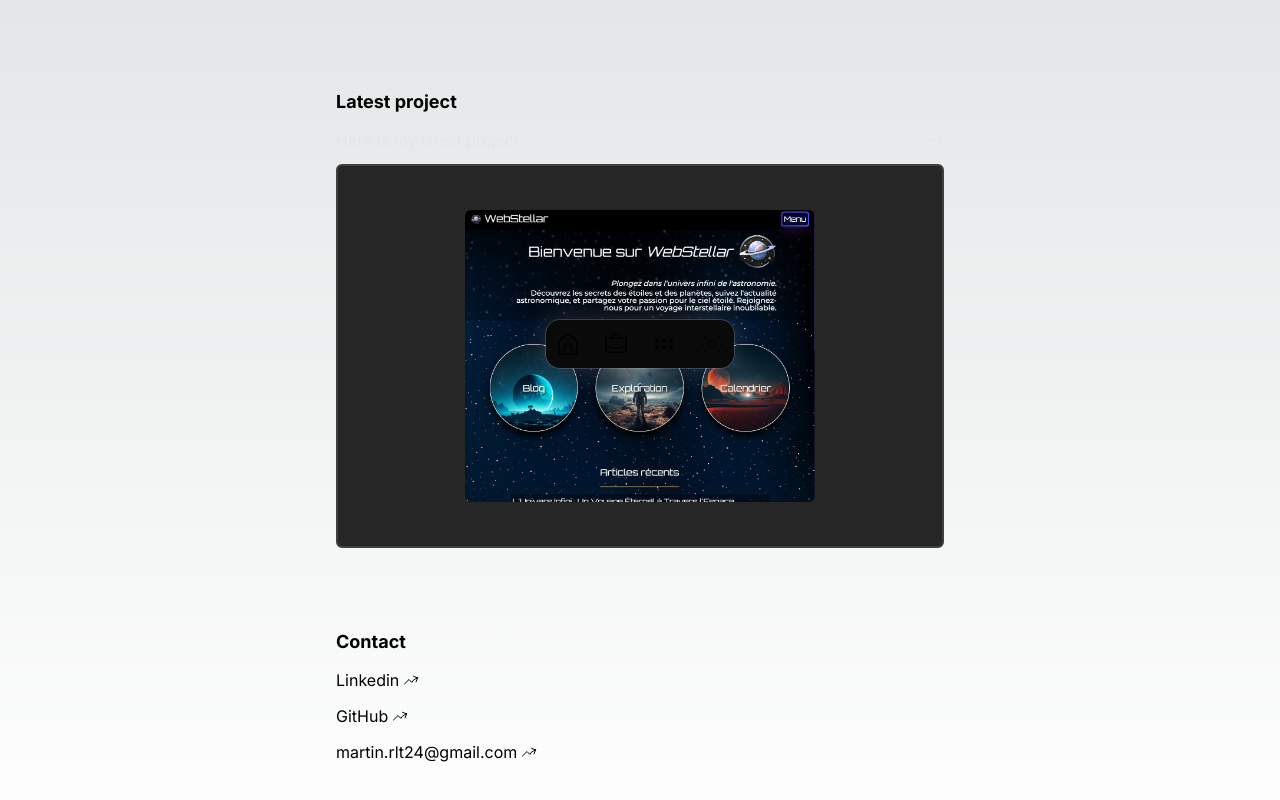
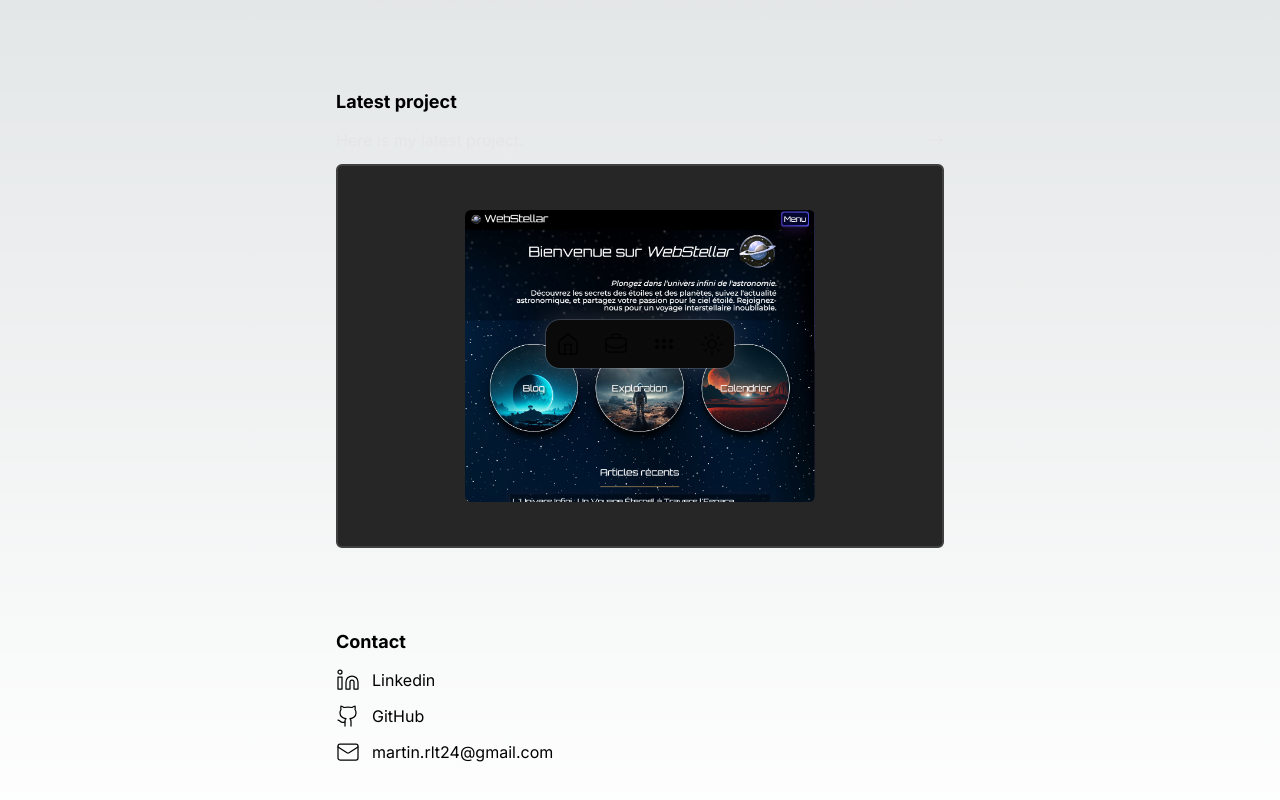
Before and after one commit to Martin-Rouault/NextJSPortfolio, a Next.js app: page / in a window 1280 px wide. Shown: the part 416-1216 px from the top of the page. Built offline with nearby package versions, Linux system fonts and the light colour scheme.

Commit message:
Update metadata description and about section text

```diff
--- a/app/layout.tsx
+++ b/app/layout.tsx
@@ -9,7 +9,7 @@ const inter = Inter({ subsets: ["latin"] });
 export const metadata: Metadata = {
   title: "Martin's Portfolio",
   description:
-    "I'm Martin, a web developper from Paris. I love building cool and minimalist UIs. I'm passionate about interfaces, design and providing the best experience.",
+    "Hi! I'm Martin, a web developper from Paris. I love building cool and minimalist UIs. I'm passionate about interfaces, design and providing the best experience.",
 };
 
 export default function RootLayout({
--- a/app/ui/home/about/about.tsx
+++ b/app/ui/home/about/about.tsx
@@ -4,7 +4,7 @@ export default function About() {
       <div>
         <h2 className="text-lg font-bold ">About me</h2>
         <p className="text-base mt-3 text-neutral-200">
-          I&apos;m a frontend developer from Paris. I love building cool and{" "}
+          I love building cool and
           <i>minimalist UIs </i>. I&apos;m passionate about interfaces, design
           and providing the best experience.
         </p>
--- a/app/ui/home/contact/contact.tsx
+++ b/app/ui/home/contact/contact.tsx
@@ -1,3 +1,7 @@
+import Github from "../../icons/github";
+import Linkedin from "../../icons/linkedin";
+import Mail from "../../icons/mail";
+
 export default function Contact() {
   return (
     <footer className="mt-20">
@@ -9,21 +13,8 @@ export default function Contact() {
               href=""
               className="no-underline hover:underline hover:underline-offset-2 flex gap-1 items-center"
             >
+              <Linkedin />
               Linkedin
-              <svg
-                xmlns="http://www.w3.org/2000/svg"
-                fill="none"
-                viewBox="0 0 24 24"
-                strokeWidth={1.5}
-                stroke="currentColor"
-                className="w-4 h-4"
-              >
-                <path
-                  strokeLinecap="round"
-                  strokeLinejoin="round"
-                  d="M2.25 18 9 11.25l4.306 4.306a11.95 11.95 0 0 1 5.814-5.518l2.74-1.22m0 0-5.94-2.281m5.94 2.28-2.28 5.941"
-                />
-              </svg>
             </a>
           </li>
           <li>
@@ -31,21 +22,8 @@ export default function Contact() {
               href=""
               className="no-underline hover:underline hover:underline-offset-2 flex gap-1 items-center"
             >
+              <Github />
               GitHub
-              <svg
-                xmlns="http://www.w3.org/2000/svg"
-                fill="none"
-                viewBox="0 0 24 24"
-                strokeWidth={1.5}
-                stroke="currentColor"
-                className="w-4 h-4"
-              >
-                <path
-                  strokeLinecap="round"
-                  strokeLinejoin="round"
-                  d="M2.25 18 9 11.25l4.306 4.306a11.95 11.95 0 0 1 5.814-5.518l2.74-1.22m0 0-5.94-2.281m5.94 2.28-2.28 5.941"
-                />
-              </svg>
             </a>
           </li>
           <li>
@@ -53,21 +31,8 @@ export default function Contact() {
               href="mailto:martin.rlt24@gmail.com"
               className="no-underline hover:underline hover:underline-offset-2 flex gap-1 items-center"
             >
+              <Mail />
               martin.rlt24@gmail.com
-              <svg
-                xmlns="http://www.w3.org/2000/svg"
-                fill="none"
-                viewBox="0 0 24 24"
-                strokeWidth={1.5}
-                stroke="currentColor"
-                className="w-4 h-4"
-              >
-                <path
-                  strokeLinecap="round"
-                  strokeLinejoin="round"
-                  d="M2.25 18 9 11.25l4.306 4.306a11.95 11.95 0 0 1 5.814-5.518l2.74-1.22m0 0-5.94-2.281m5.94 2.28-2.28 5.941"
-                />
-              </svg>
             </a>
           </li>
         </ul>
--- a/app/ui/home/header/header.tsx
+++ b/app/ui/home/header/header.tsx
@@ -6,6 +6,7 @@ export default function Header() {
       <Image
         alt="picture of me"
         src={martin}
+        placeholder="blur"
         className="rounded-full size-16 object-cover"
         loading="lazy"
       />
--- /dev/null
+++ b/app/ui/icons/github.tsx
@@ -0,0 +1,19 @@
+export default function Github() {
+  return (
+    <svg
+      xmlns="http://www.w3.org/2000/svg"
+      width="24"
+      height="24"
+      viewBox="0 0 24 24"
+      fill="none"
+      stroke="currentColor"
+      stroke-width="1.25"
+      stroke-linecap="round"
+      stroke-linejoin="round"
+      className="lucide lucide-github mr-2"
+    >
+      <path d="M15 22v-4a4.8 4.8 0 0 0-1-3.5c3 0 6-2 6-5.5.08-1.25-.27-2.48-1-3.5.28-1.15.28-2.35 0-3.5 0 0-1 0-3 1.5-2.64-.5-5.36-.5-8 0C6 2 5 2 5 2c-.3 1.15-.3 2.35 0 3.5A5.403 5.403 0 0 0 4 9c0 3.5 3 5.5 6 5.5-.39.49-.68 1.05-.85 1.65-.17.6-.22 1.23-.15 1.85v4" />
+      <path d="M9 18c-4.51 2-5-2-7-2" />
+    </svg>
+  );
+}
--- /dev/null
+++ b/app/ui/icons/linkedin.tsx
@@ -0,0 +1,20 @@
+export default function Linkedin() {
+  return (
+    <svg
+      xmlns="http://www.w3.org/2000/svg"
+      width="24"
+      height="24"
+      viewBox="0 0 24 24"
+      fill="none"
+      stroke="currentColor"
+      stroke-width="1.25"
+      stroke-linecap="round"
+      stroke-linejoin="round"
+      className="lucide lucide-linkedin mr-2"
+    >
+      <path d="M16 8a6 6 0 0 1 6 6v7h-4v-7a2 2 0 0 0-2-2 2 2 0 0 0-2 2v7h-4v-7a6 6 0 0 1 6-6z" />
+      <rect width="4" height="12" x="2" y="9" />
+      <circle cx="4" cy="4" r="2" />
+    </svg>
+  );
+}
--- /dev/null
+++ b/app/ui/icons/mail.tsx
@@ -0,0 +1,19 @@
+export default function Mail() {
+  return (
+    <svg
+      xmlns="http://www.w3.org/2000/svg"
+      width="24"
+      height="24"
+      viewBox="0 0 24 24"
+      fill="none"
+      stroke="currentColor"
+      stroke-width="1.25"
+      stroke-linecap="round"
+      stroke-linejoin="round"
+      className="lucide lucide-mail mr-2"
+    >
+      <rect width="20" height="16" x="2" y="4" rx="2" />
+      <path d="m22 7-8.97 5.7a1.94 1.94 0 0 1-2.06 0L2 7" />
+    </svg>
+  );
+}
--- a/app/ui/projects/projectList/projectList.tsx
+++ b/app/ui/projects/projectList/projectList.tsx
@@ -5,7 +5,8 @@ import { Project } from "@/app/lib/defintion";
 export default async function projectList({ project }: { project: Project[] }) {
   return (
     <div className="flex flex-col justify-between mt-12 space-y-7">
-      <ul className="space-y-6">
+      <p className="text-lg font-bold">Other projects...</p>
+      <ul className="space-y-5">
         {project.map((project) => (
           <li key={project.id}>
             <ProjectButton
```
